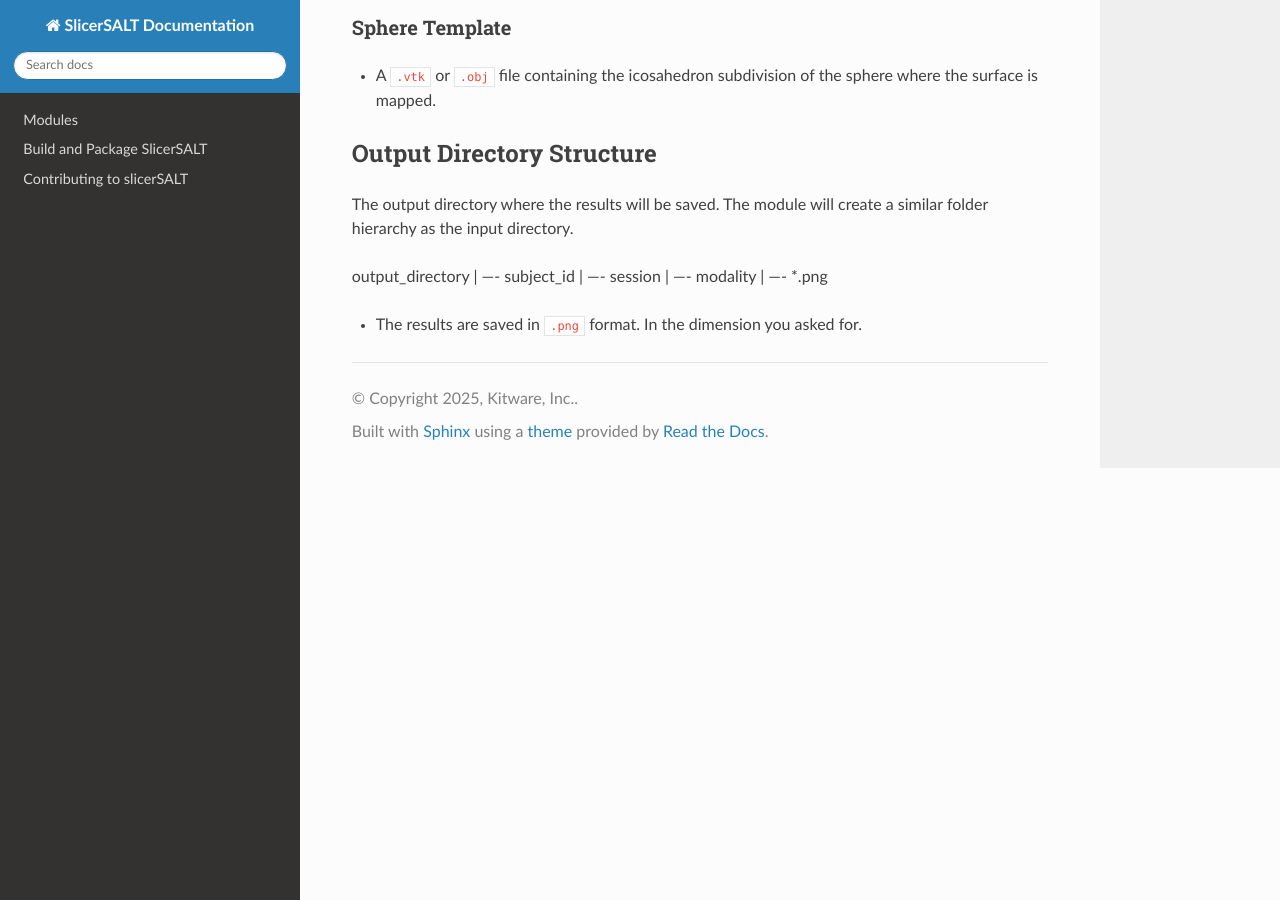
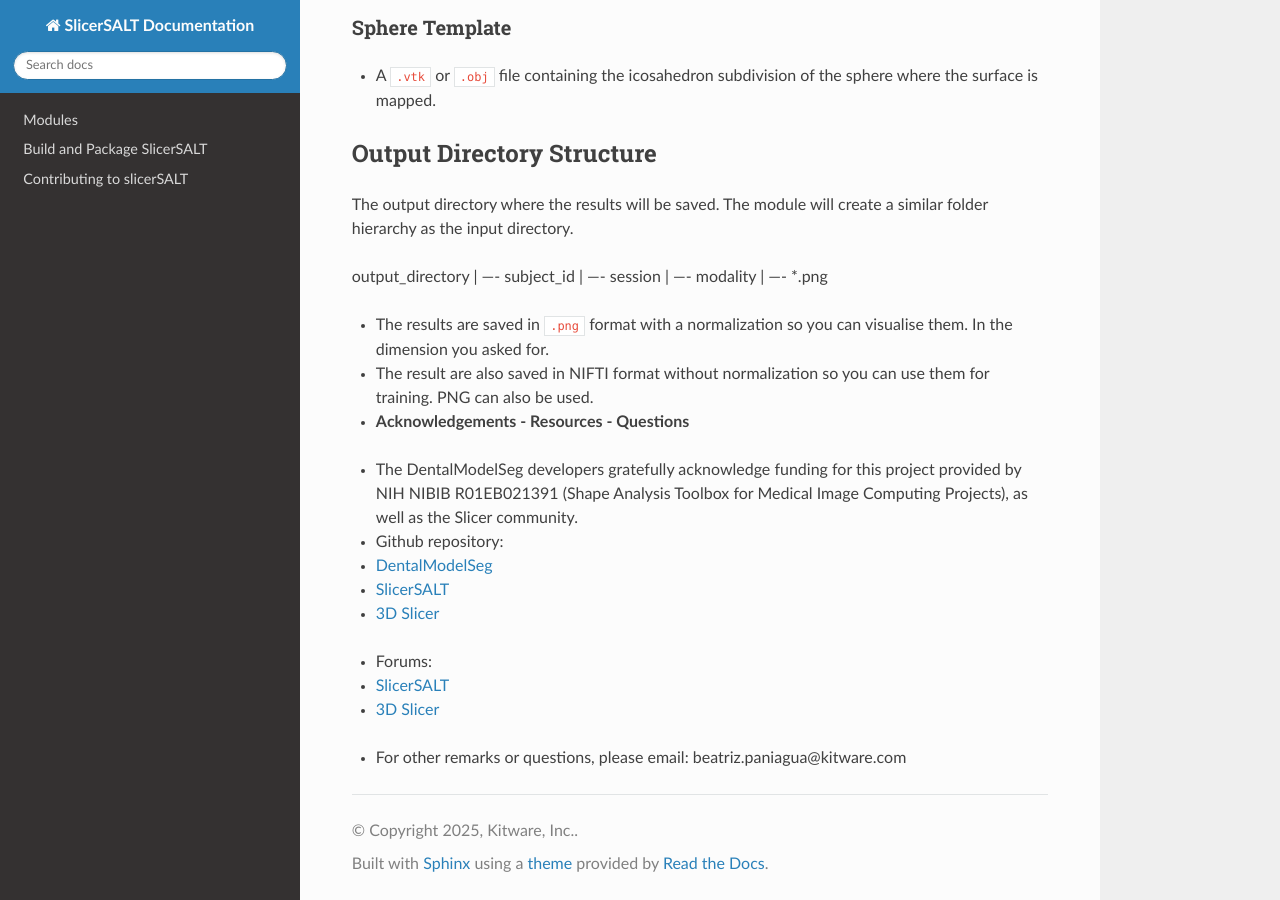
Before and after one commit to Kitware/SlicerSALT, a Sphinx documentation site: the page built from Docs/modules/SurfacePlaneMapper.md, in a window 1280 px wide and 900 px high, scrolled down 3662 px. Built offline with Sphinx 7.4.7 and the Read the Docs theme 3.1.0, drawn with Linux system fonts in a browser that asks for light colours; some of the changed text lies outside the part shown.

Commit message:
Update SurfacePlaneMapper.md
Update of the doc that follow the updated code such as the NIFTI files.

Also add my name and the Acknowledgment section.

```diff
--- a/Docs/modules/SurfacePlaneMapper.md
+++ b/Docs/modules/SurfacePlaneMapper.md
@@ -82,4 +82,23 @@ output_directory
               | ---- modality
                      | ---- *.png
 
-- The results are saved in `.png` format. In the dimension you asked for.
+- The results are saved in `.png` format with a normalization so you can visualise them. In the dimension you asked for.
+- The result are also saved in NIFTI format without normalization so you can use them for training. PNG can also be used.
+
+- ## Acknowledgements \- Resources \- Questions
+
+<ul>
+  <li>The DentalModelSeg developers gratefully acknowledge funding for this project provided by NIH NIBIB R01EB021391 (Shape Analysis Toolbox for Medical Image Computing Projects), as well as the Slicer community.</li>
+  <li>Github repository:</li>
+      <ul>
+            <li><a href="https://github.com/DCBIA-OrthoLab/SlicerDentalModelSeg.git">DentalModelSeg</a></li>
+            <li><a href="https://salt.slicer.org">SlicerSALT</a></li>
+            <li><a href="https://github.com/Slicer/Slicer">3D Slicer</a></li>
+      </ul>
+  <li>Forums:</li>
+      <ul>
+            <li><a href="https://discourse.slicer.org/t/about-the-slicersalt-category/47">SlicerSALT</a></li>
+            <li><a href="https://discourse.slicer.org/">3D Slicer</a></li>
+      </ul>
+  <li>For other remarks or questions, please email: beatriz.paniagua@kitware.com</li>
+</ul>
```
Also changed, not shown: other parts of Docs/modules/SurfacePlaneMapper.md (+1 -1 lines).
